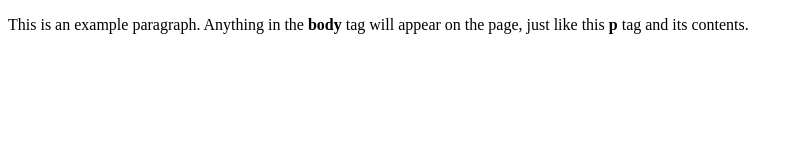
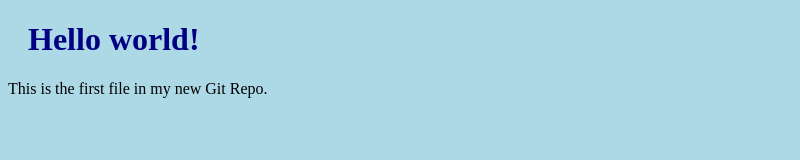
Before and after one commit to omidaskari/hello-world, a plain HTML site: page index.html in a window 1280 px wide. Shown: the whole page, without its empty margins (0-800 px from the left). Drawn offline with Linux system fonts and the light colour scheme.

Commit message:
First release of Hello World!

```diff
--- /dev/null
+++ b/bluestyle.css
@@ -0,0 +1,8 @@
+body {
+background-color: lightblue;
+}
+
+h1 {
+color: navy;
+margin-left: 20px;
+}
--- a/index.html
+++ b/index.html
@@ -1,9 +1,13 @@
-<!doctype html>
+<!DOCTYPE html>
 <html>
-  <head>
-    <title>This is the title of the webpage!</title>
-  </head>
-  <body>
-    <p>This is an example paragraph. Anything in the <strong>body</strong> tag will appear on the page, just like this <strong>p</strong> tag and its contents.</p>
-  </body>
+<head>
+<title>Hello World!</title>
+<link rel="stylesheet" href="bluestyle.css">
+</head>
+<body>
+
+<h1>Hello world!</h1>
+<p>This is the first file in my new Git Repo.</p>
+
+</body>
 </html>
```
Also changed, not shown: 1 other file.
